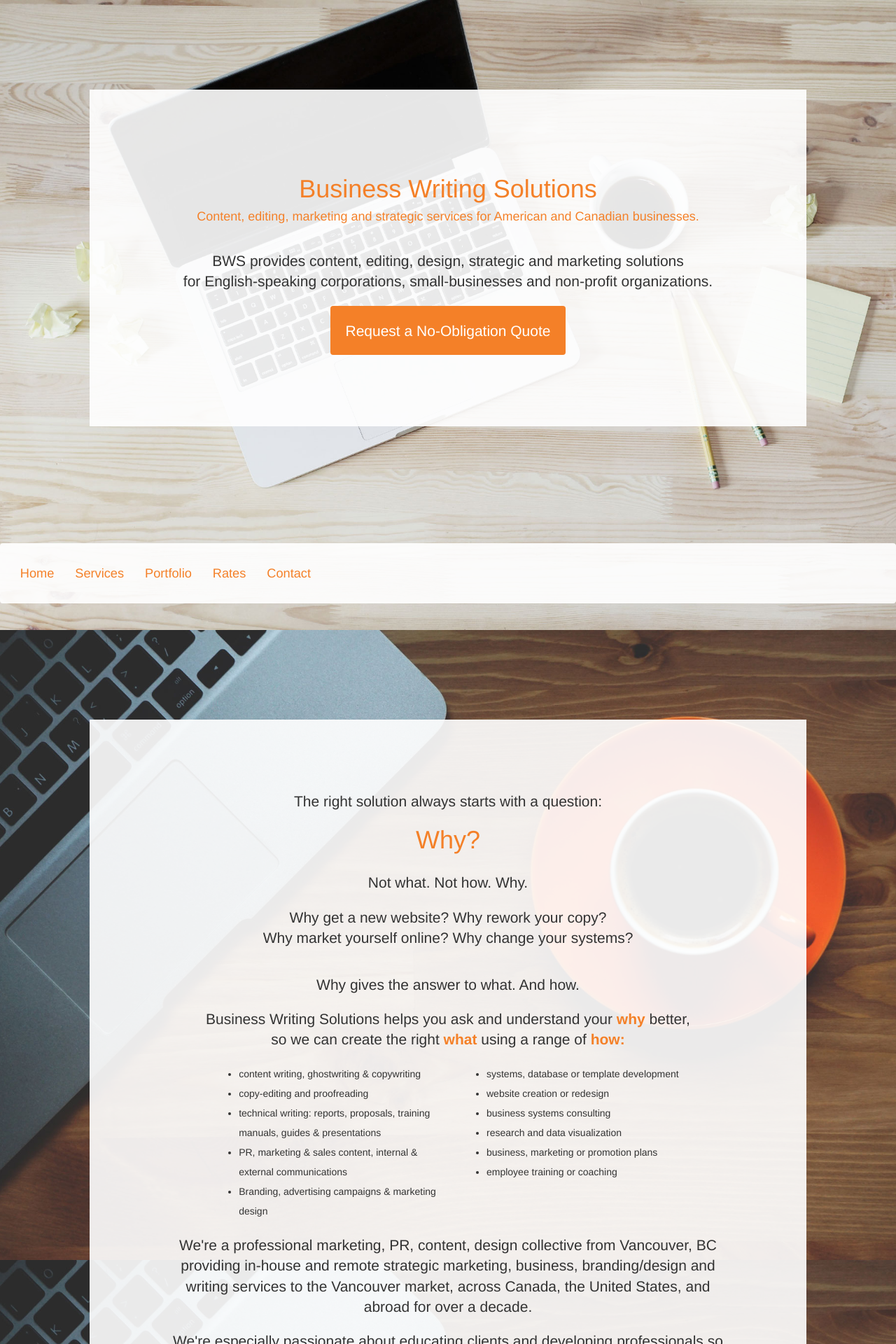
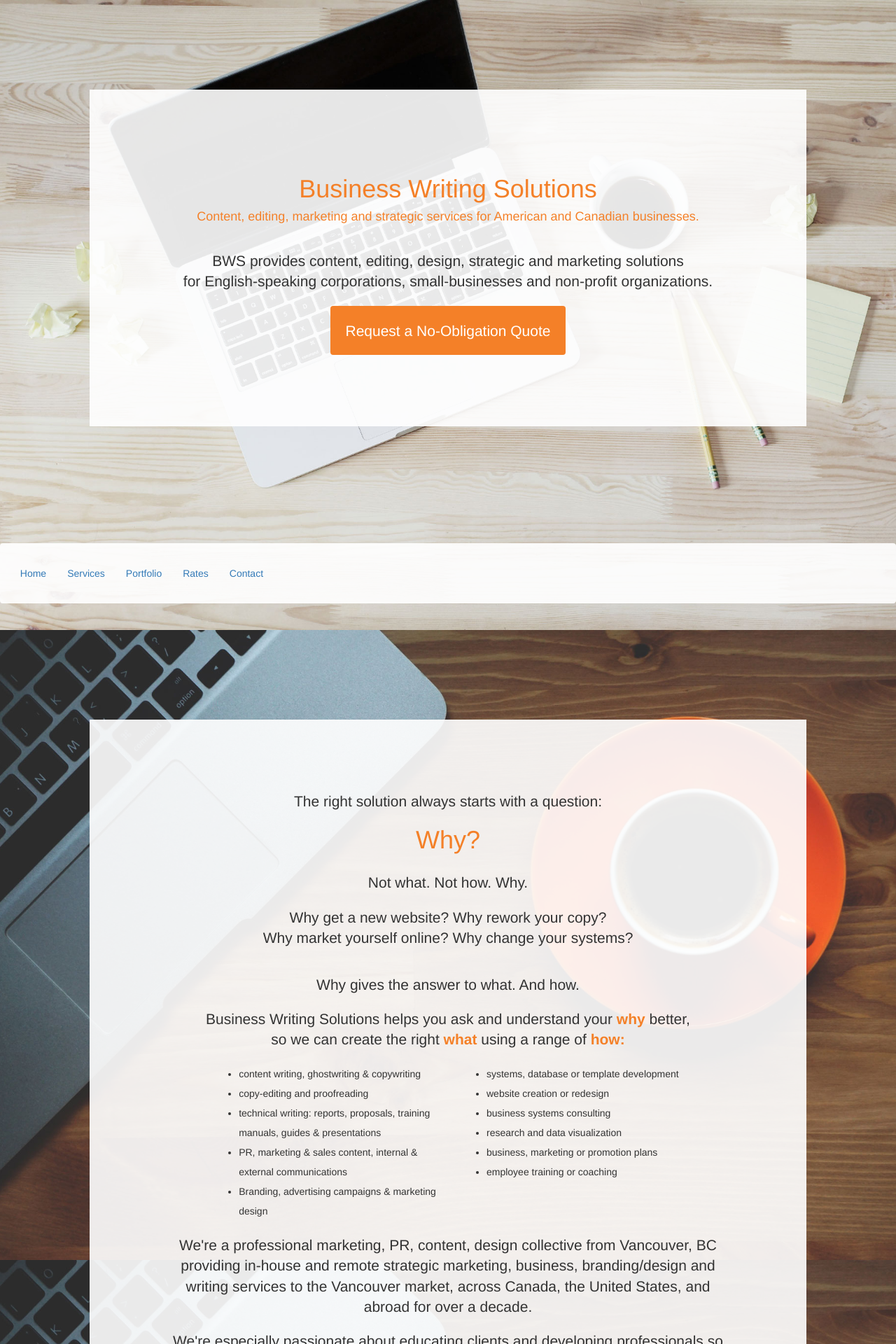
Before and after one commit to kaiewiggins/businesswriting, a Jekyll site: the page built from index.html, in a window 1280 px wide. Shown: the top 1920 px of the page at 70% size. Built offline with Jekyll 4.4.1, drawn with Linux system fonts in a browser that asks for light colours; nearby versions of some CDN libraries.

Commit message:
Update main.css
replace navbar-text with nav-item

```diff
--- a/css/main.css
+++ b/css/main.css
@@ -19,9 +19,8 @@ h2,h3,h4 {color: #f48028;}
    position: fixed;
 }
 
-.navbar-text {
+.nav-item {
    color: #f48028;
-   font-size: 1.3em;
 }
 
 .affix { z-index: 9998;
```
